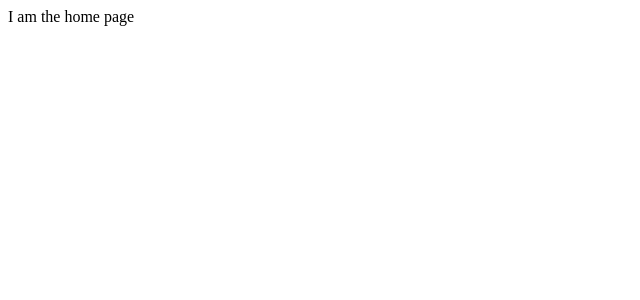
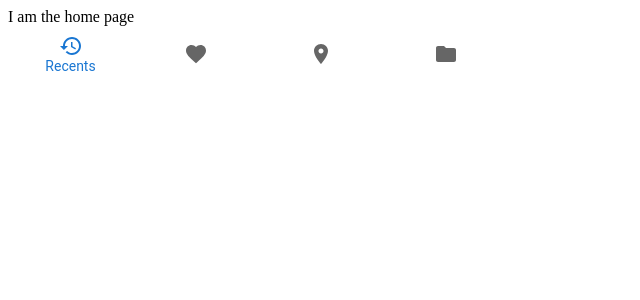
Before and after one commit to flol3622/assignment, a React (Create React App) app: page / in a window 1280 px wide. Shown: the top 300 px of the page, without its empty margins (0-640 px from the left). Built offline with nearby package versions, Linux system fonts and the light colour scheme.

Commit message:
first mui_ it works

```diff
--- a/package.json
+++ b/package.json
@@ -3,6 +3,9 @@
   "version": "0.1.0",
   "private": true,
   "dependencies": {
+    "@emotion/react": "^11.5.0",
+    "@emotion/styled": "^11.3.0",
+    "@mui/icons-material": "^5.0.5",
     "@mui/material": "^5.0.6",
     "@testing-library/jest-dom": "^5.15.0",
     "@testing-library/react": "^11.2.7",
--- a/src/App.js
+++ b/src/App.js
@@ -1,15 +1,16 @@
 import {BrowserRouter, Route, Routes} from 'react-router-dom'
 import {Home, Recent} from './pages'
-import navbarBeneden from './components/navbarBeneden'
+import LabelBottomNavigation from './components/LabelBottomNavigation'
+
 
 function App() {
   return (
       <BrowserRouter>
-        <navbarBeneden/>
-         <Routes>
+        <Routes>
           <Route exact path="/" element={<Home/>}/>
           <Route path="/recent" element={<Recent/>}/>
         </Routes>
+        <LabelBottomNavigation/>
       </BrowserRouter>
   );
 }
```
Also changed, not shown: src/components/LabelBottomNavigation.js (renamed from src/components/navbarBeneden.js), 1 other file (tests, documents, lock files or other folders).
